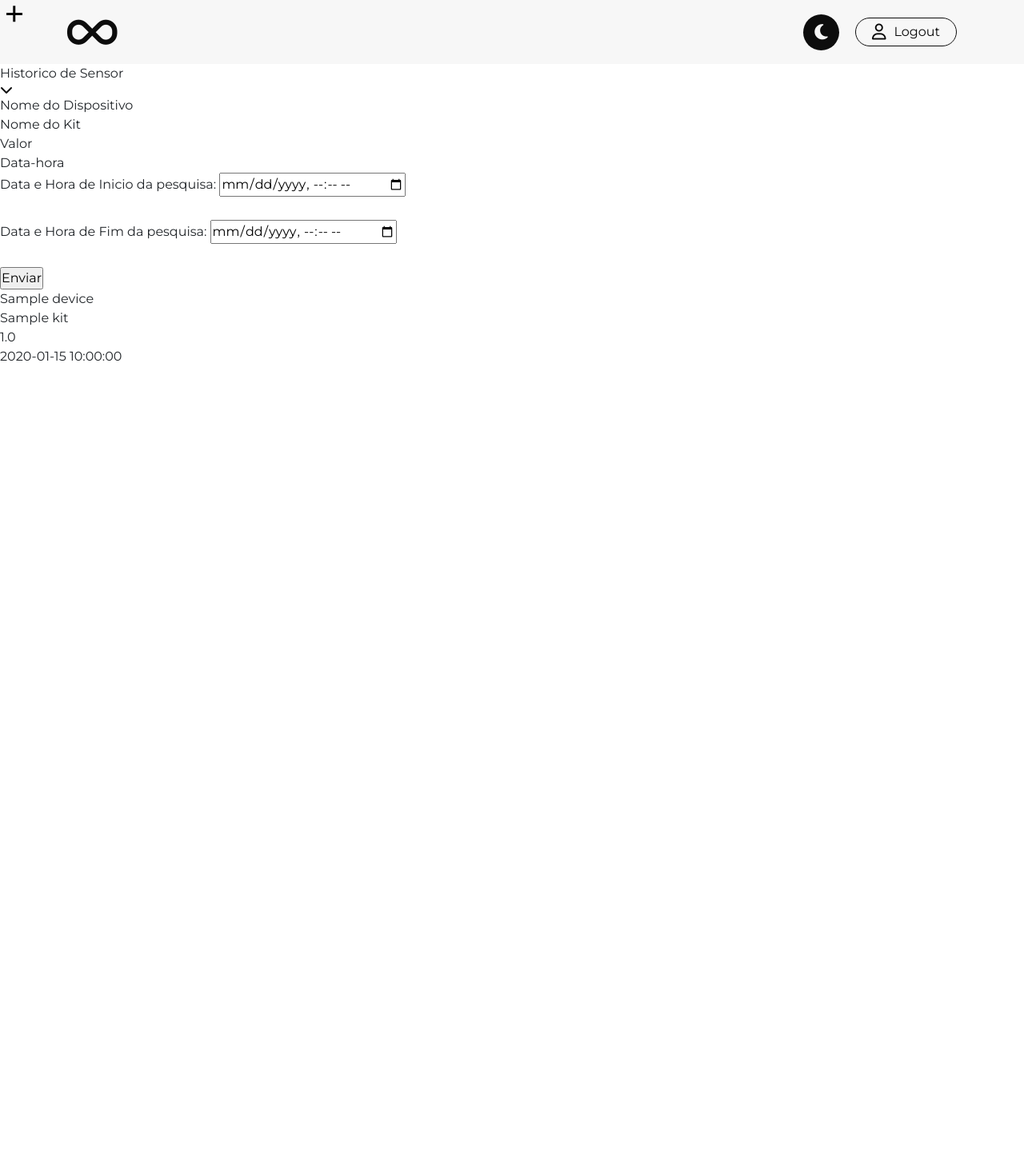
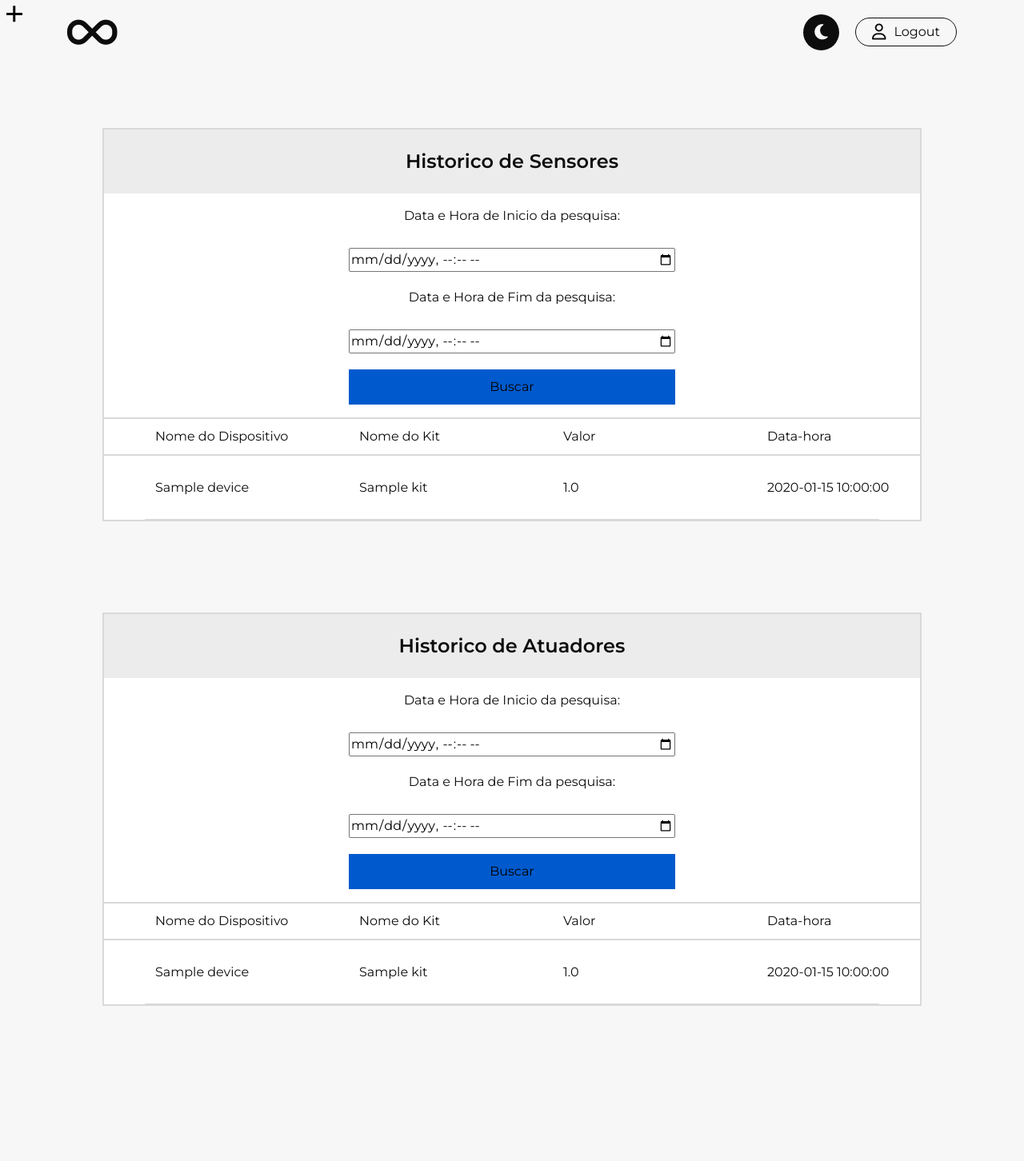
Before and after one commit to Lucas-LPG/gws, a Flask app: page /data_history in a window 1280 px wide. Shown: the whole page at 80% size. Before the commit the page ends 452 px from the top, so only its background shows below. Run offline with Flask 3, Linux system fonts and the light colour scheme; a user stored in the database is signed in; tables that the repository leaves empty hold one stand-in row (values such as "Sample post"); parts of the project's set-up code (start-up, migrations or seed data) failed here and were passed over; some libraries are stand-ins or nearby versions.

Commit message:
feat: historic

```diff
--- a/controllers/__init__.py
+++ b/controllers/__init__.py
@@ -157,12 +157,6 @@ def create_app():
                 historics_sensors=historics_sensors,
                 historic_actuators=historic_actuators,
             )
-
-    @app.route("/data-history")
-    @login_required
-    def historic():
-        historics = Historic.select_all_from_historic()
-        return render_template("historic/data-history.html", historics=historics)
 
     @app.route("/edit_given_kit")
     @login_required
--- /dev/null
+++ b/static/css/data-history.css
@@ -0,0 +1,108 @@
+.historic--container {
+  min-height: 90vh;
+  width: 100vw;
+  background-color: var(--custom-light);
+  display: flex;
+  justify-content: center;
+  align-items: center;
+  padding: 10vh 0px;
+  color: var(--custom-dark);
+  flex-direction: column;
+}
+
+.historic--table {
+  background-color: var(--card-surface);
+  width: 80vw;
+  display: flex;
+  flex-direction: column;
+  border: 2px solid var(--card-border);
+}
+
+.historic--head {
+  font-size: 24px;
+  font-weight: 600;
+  width: 100%;
+  background-color: var(--card-head);
+  height: 10vh;
+  display: flex;
+  justify-content: center;
+  align-items: center;
+}
+
+.historic--description {
+  width: 100%;
+  height: 6vh;
+  background-color: var(--card-surface);
+  display: flex;
+  align-items: center;
+  border-bottom: 2px solid var(--card-border);
+  border-top: 2px solid var(--card-border);
+}
+
+.historic--description > div {
+  flex: 1;
+}
+
+.historic--description > div > span {
+  margin-left: 5vw;
+}
+
+.date-selector {
+  min-height: 35vh;
+  background-color: var(--card-surface);
+  display: flex;
+  align-items: center;
+  justify-content: center;
+  flex-direction: column;
+  gap: 20px;
+}
+
+.date-selector > input {
+  width: 40%;
+}
+
+.buscar-btn {
+  background-color: var(--custom-blue);
+  border: none;
+  padding: 10px 0px;
+}
+
+.buscar-btn:hover {
+  transform: scale(1.02);
+  filter: brightness(90%);
+}
+
+.historic--card {
+  display: flex;
+  background-color: var(--card-surface);
+  min-height: 10vh;
+  width: 100%;
+  align-items: center;
+  position: relative;
+}
+
+.historic--card::after {
+  content: "";
+  position: absolute;
+  bottom: 0;
+  left: 5%;
+  width: 90%;
+  height: 1px;
+  background-color: var(--card-border);
+}
+
+.historic--card > div {
+  flex: 1;
+}
+
+.historic--card > div > span {
+  margin-left: 5vw;
+}
+
+.historic-name {
+  display: flex;
+}
+
+.historic-card > div {
+  display: flex;
+}
--- a/templates/historic/data_history.html
+++ b/templates/historic/data_history.html
@@ -2,30 +2,32 @@
 <meta charset="UTF-8" />
 <meta name="viewport" content="width=device-width, initial-scale=1.0" />
 <title>UsuÃ¡rios</title>
-<link rel="stylesheet" href="../../static/css/users.css" />
-{% endblock %} {% extends "layouts/layout.html" %} {% block content%}
-
-<div class="historic_actuator_container">
-  <div class = "historic actuators_table">
-    <div class = "historic_actuator_head">
-
-    </div>
-  </div>
+<link rel="stylesheet" href="../../static/css/data-history.css" />
+{% endblock %} {% extends "layouts/layout.html" %} {% block content%} {% if
+current_user.role == 'estatistico' or current_user.role == 'admin'%}
+<div class="historic--container">
+  <div class="historic--table">
+    <div class="historic--head">
+      <span>Historico de Sensores </span>
     </div>
 
-{% if current_user.role == 'estatistico' or current_user.role == 'admin'%}
-<div class="devices--container">
-  <div class="actuators--table">
-    <div class="actuators--head">
-      <span>Historico de Sensor </span>
+    <form action="{{ url_for('data_history') }}" method="post">
+      <div class="date-selector">
+        <label for="datetime">Data e Hora de Inicio da pesquisa:</label>
+        <input
+          type="datetime-local"
+          id="datetime_begin"
+          name="datetime_begin"
+        />
+        <label for="datetime">Data e Hora de Fim da pesquisa:</label>
+        <input type="datetime-local" id="datetime_end" name="datetime_end" />
+        <input type="submit" value="Buscar" class="buscar-btn" />
       </div>
+    </form>
 
-    <div class="actuators--display">
-      <i class="fa-solid fa-chevron-down" id="actuatorsBtn"></i>
-    </div>
-
-    <div class="actuators--body" id="actuatorsBody">
-      <div class="actuators--description">
+    <div class="historic--body">
+      <div class="historic--description">
+        <div>
           <span>Nome do Dispositivo</span>
         </div>
         <div>
@@ -38,16 +40,8 @@
           <span>Data-hora</span>
         </div>
       </div>
-    <form action="{{ url_for('data_history') }}" method="post">
-      <label for="datetime">Data e Hora de Inicio da pesquisa:</label>
-      <input type="datetime-local" id="datetime_begin" name="datetime_begin" />
-      <br /><br />
-      <label for="datetime">Data e Hora de Fim da pesquisa:</label>
-      <input type="datetime-local" id="datetime_end" name="datetime_end" />
-      <br /><br />
-      <input type="submit" value="Enviar" />
       {% for historic_sensor in historics_sensors %}
-      <div class="device--card">
+      <div class="historic--card">
         <div class="name">
           <span>{{ historic_sensor.device_name }}</span>
         </div>
@@ -64,20 +58,31 @@
         </div>
       </div>
       {% endfor %}
-
-
-
-
+    </div>
   </div>
 
-{% elif current_user.role == 'operador' or current_user.role == 'admin'%}
+  {% if current_user.role == 'admin' %}
 
   <div class="historic--container">
-  <div class="users--table">
-    <div class="user--table--head">
-      <span>Historico de Sensor </span>
+    <div class="historic--table">
+      <div class="historic--head">
+        <span>Historico de Atuadores</span>
       </div>
-    <div class="user--table--description">
+      <form action="{{ url_for('data_history') }}" method="post">
+        <div class="date-selector">
+          <label for="datetime">Data e Hora de Inicio da pesquisa:</label>
+          <input
+            type="datetime-local"
+            id="datetime_begin"
+            name="datetime_begin"
+          />
+          <label for="datetime">Data e Hora de Fim da pesquisa:</label>
+          <input type="datetime-local" id="datetime_end" name="datetime_end" />
+          <input type="submit" value="Buscar" class="buscar-btn" />
+        </div>
+      </form>
+      <div class="historic--body">
+        <div class="historic--description">
           <div>
             <span>Nome do Dispositivo</span>
           </div>
@@ -91,38 +96,84 @@
             <span>Data-hora</span>
           </div>
         </div>
-    <form action="{{ url_for('data_history') }}" method="post">
-      <label for="datetime">Data e Hora de Inicio da pesquisa:</label>
-      <input type="datetime-local" id="datetime_begin" name="datetime_begin" />
-      <br /><br />
-      <label for="datetime">Data e Hora de Fim da pesquisa:</label>
-      <input type="datetime-local" id="datetime_end" name="datetime_end" />
-      <br /><br />
-      <input type="submit" value="Enviar" />
-
-
 
         {% for historic_actuator in historic_actuators %}
-      <div class="user--card">
-        <div class="user-name">
+        <div class="historic--card">
+          <div class="historic-name">
             <span>{{ historic_actuator.device_name }}</span>
           </div>
-        <div class="user-role">
+          <div class="historic-role">
             <span>{{historic_actuator.kit_name}} </span>
           </div>
-
-        <div class="user-role">
+          <div class="historic-role">
             <span>{{historic_actuator.device_value}} </span>
           </div>
 
-        <div class="user-role">
+          <div class="historic-role">
             <span>{{historic_actuator.device_datetime}} </span>
           </div>
         </div>
         {% endfor %}
-
+      </div>
+    </div>
   </div>
   {% endif %}
+</div>
 
+{% elif current_user.role == 'operador' %}
+
+<div class="historic--container">
+  <div class="historic--table">
+    <div class="historic--head">
+      <span>Historico de Atuadores</span>
     </div>
-{% endblock %}
+    <form action="{{ url_for('data_history') }}" method="post">
+      <div class="date-selector">
+        <label for="datetime">Data e Hora de Inicio da pesquisa:</label>
+        <input
+          type="datetime-local"
+          id="datetime_begin"
+          name="datetime_begin"
+        />
+        <label for="datetime">Data e Hora de Fim da pesquisa:</label>
+        <input type="datetime-local" id="datetime_end" name="datetime_end" />
+        <input type="submit" value="Buscar" class="buscar-btn" />
+      </div>
+    </form>
+    <div class="historic--body">
+      <div class="historic--description">
+        <div>
+          <span>Nome do Dispositivo</span>
+        </div>
+        <div>
+          <span>Nome do Kit</span>
+        </div>
+        <div>
+          <span>Valor</span>
+        </div>
+        <div>
+          <span>Data-hora</span>
+        </div>
+      </div>
+
+      {% for historic_actuator in historic_actuators %}
+      <div class="historic--card">
+        <div class="historic-name">
+          <span>{{ historic_actuator.device_name }}</span>
+        </div>
+        <div class="historic-role">
+          <span>{{historic_actuator.kit_name}} </span>
+        </div>
+        <div class="historic-role">
+          <span>{{historic_actuator.device_value}} </span>
+        </div>
+
+        <div class="historic-role">
+          <span>{{historic_actuator.device_datetime}} </span>
+        </div>
+      </div>
+      {% endfor %}
+    </div>
+  </div>
+</div>
+{% endif %} {% endblock %}
--- a/templates/home.html
+++ b/templates/home.html
@@ -16,7 +16,7 @@
             class="card--link"
             onmouseover="activateCursor()"
             onmouseleave="deactivateCursor()"
-            href="{% if current_user.role != 'operador' %} /real_time {% else %} /data-history {% endif %}"
+            href="{% if current_user.role != 'operador' %} /real_time {% else %} /data_history {% endif %}"
             >mais informações <i class="fa-solid fa-arrow-right"></i
           ></a>
         </div>
@@ -42,7 +42,7 @@
             class="card--link"
             onmouseover="activateCursor()"
             onmouseleave="deactivateCursor()"
-            href="{% if current_user.role != 'operador' %} /real_time {% else %} /data-history {% endif %}"
+            href="{% if current_user.role != 'operador' %} /real_time {% else %} /data_history {% endif %}"
             >mais informações <i class="fa-solid fa-arrow-right"></i
           ></a>
         </div>
--- a/templates/real_time.html
+++ b/templates/real_time.html
@@ -100,7 +100,6 @@
             </div>
           </div>
         </div>
-        {% if current_user.role != 'estatistico' %}
         <div class="temperature--footer">
           <a
             href="/data_history"
@@ -109,7 +108,6 @@
             >Ver dados históricos</a
           >
         </div>
-        {% endif %}
       </div>
     </div>
     <p class="people hidden">{{people}}</p>
```
Lines whose indentation alone changed are shown as unchanged.
